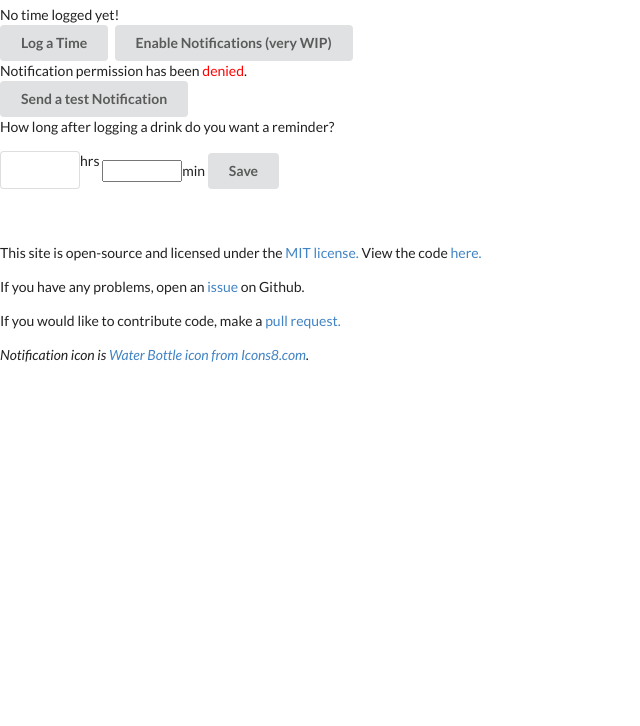
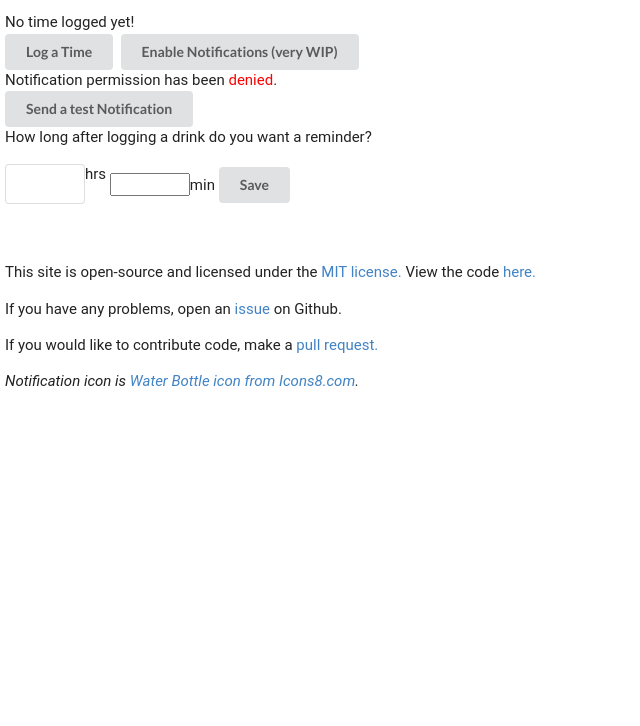
Before and after one commit to ajs256/waterapp, a plain HTML site: page index.html in a window 1280 px wide. Shown: the part 75-801 px from the top of the page, without its empty margins (0-640 px from the left). Drawn offline with nearby package versions, Linux system fonts and the light colour scheme.

Commit message:
Add margin

```diff
--- a/index.css
+++ b/index.css
@@ -1,6 +1,7 @@
 body {
     font-family: 'Roboto';
     font-size: 15px;
+    margin: 5px;
   }
 
   h1 {
--- a/index.html
+++ b/index.html
@@ -7,6 +7,7 @@
     <script defer src="index.js" charset="utf-8"></script>
         <!-- Semantic component import -->
         <link rel="stylesheet" href="https://cdnjs.cloudflare.com/ajax/libs/semantic-ui/2.2.13/semantic.min.css">
+        <link rel=stylesheet href=index.css>
   </head>
   <body>
     <h1 class='ui header'>Water Tracker</h1>
```
